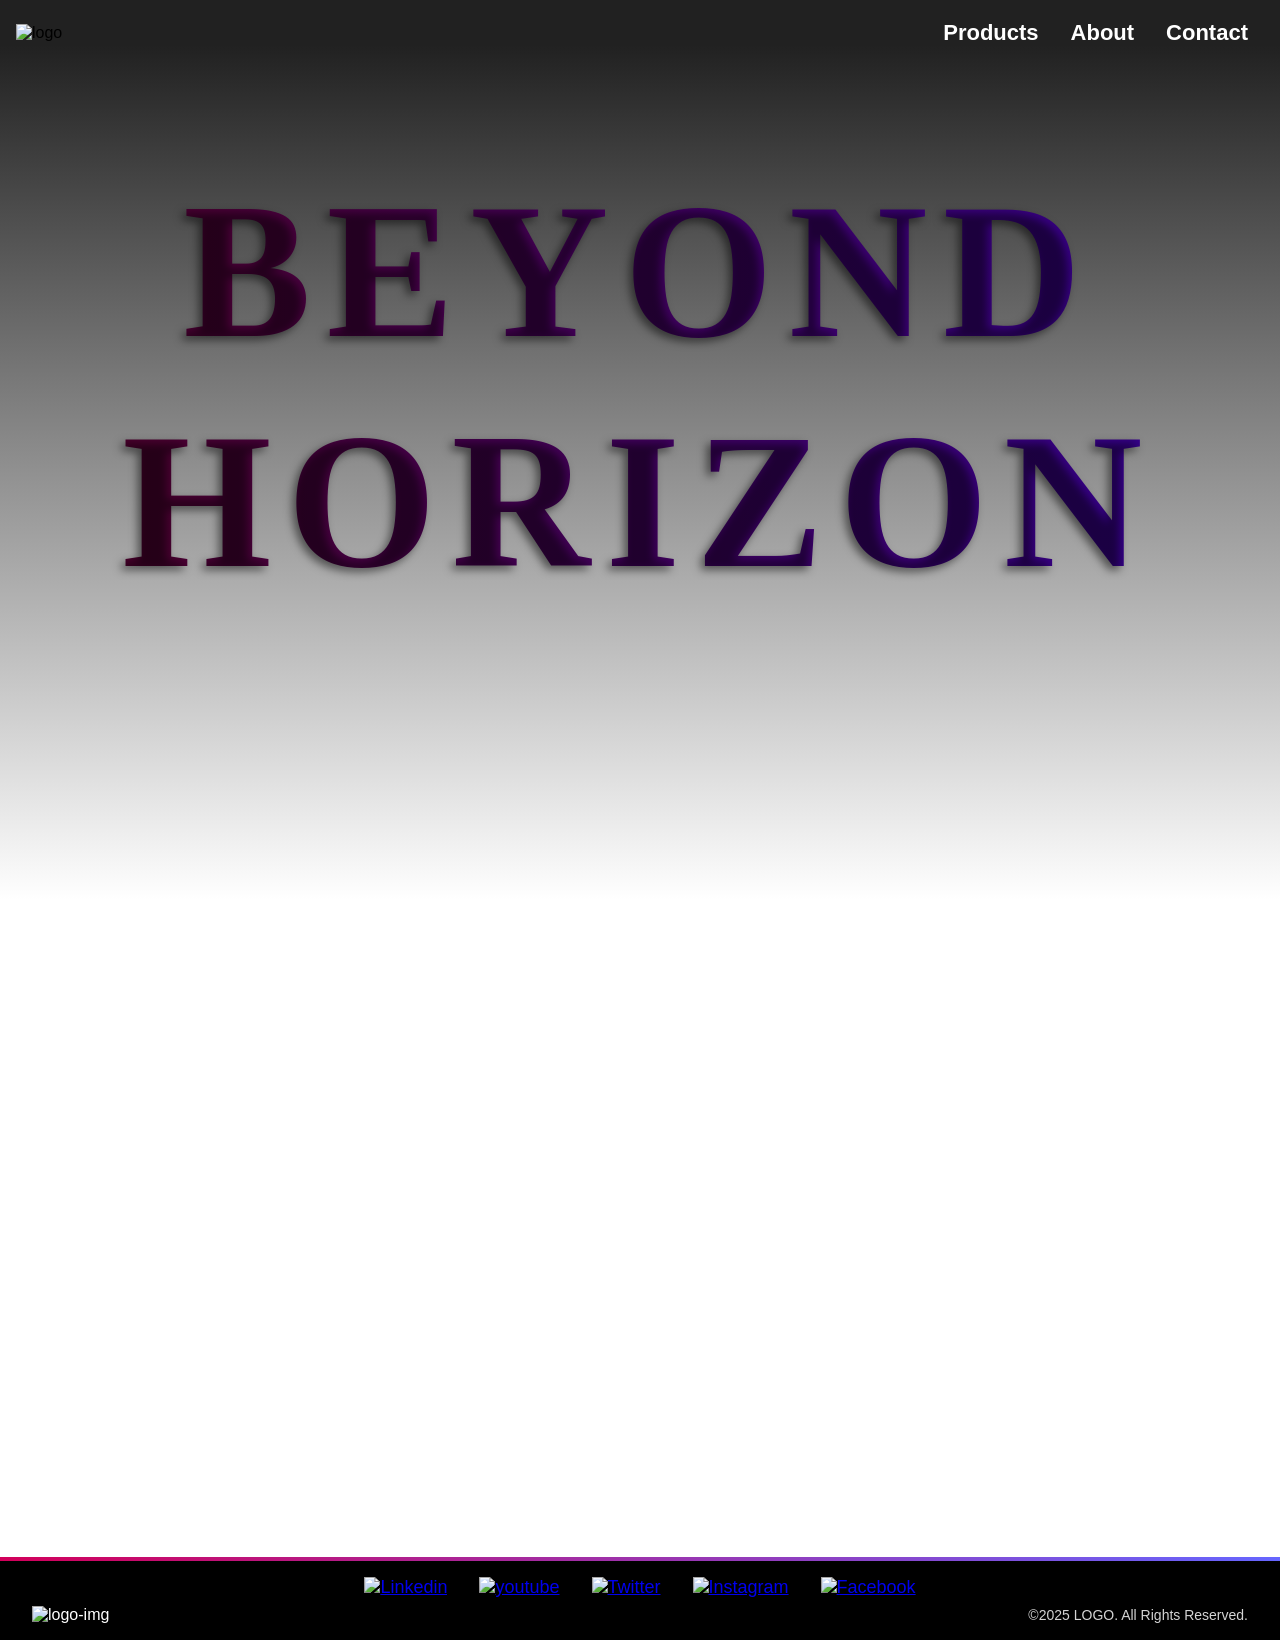
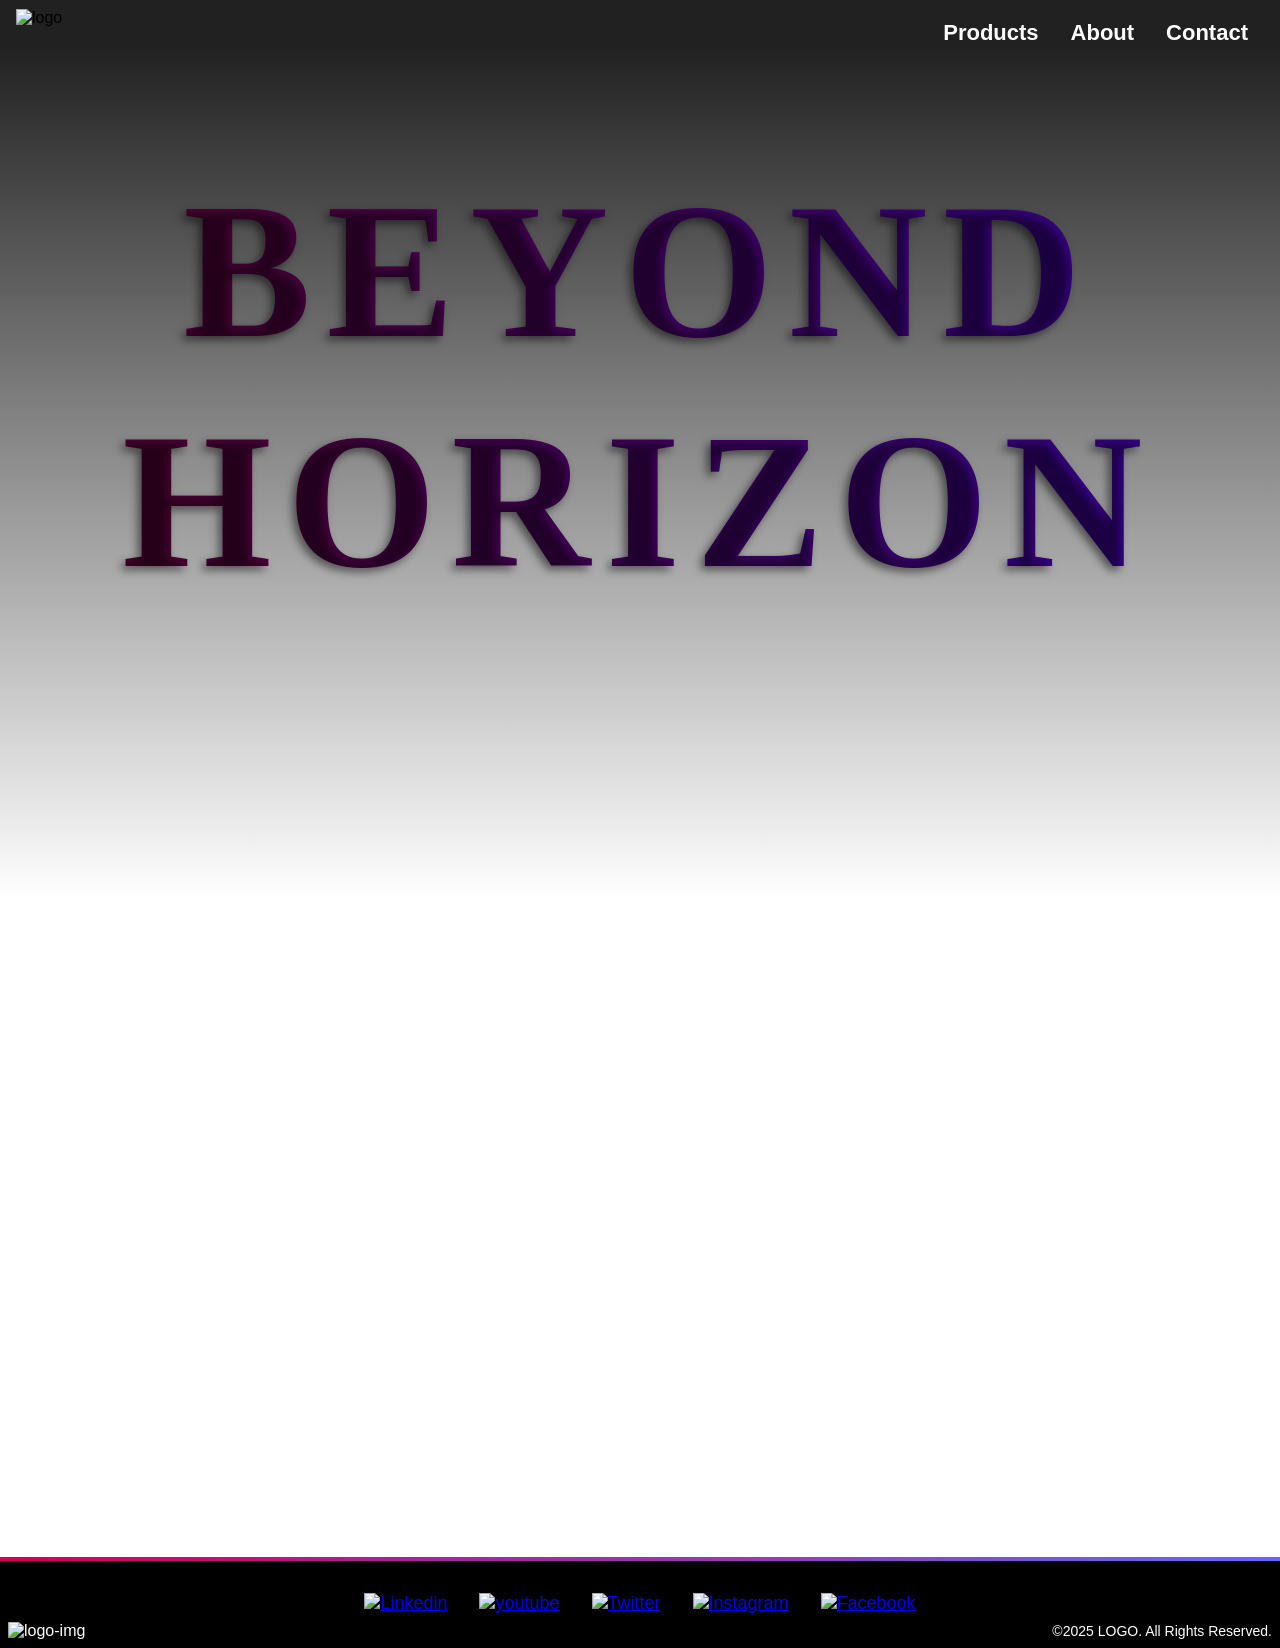

version update

--- a/src/style/home.css
+++ b/src/style/home.css
@@ -60,22 +60,22 @@ body {
     align-items: center;
     width: 100%;
     height: 100%;
-    padding: 0 1rem;
+    padding: 0rem 1rem;
 }
 
 .nav-left-section {
-    padding-right: 2rem;
+    padding-right: 1rem;
     display: flex;
     align-items: center;
-    justify-content: center;
+    justify-content: flex-start;
     height: 100%;
 }
 
 .nav-left-section img {
-    max-width: 140px;
-    max-height: 48px;
     width: auto;
-    height: auto;
+    height: 48px;
+    /* max-width: 140px; */
+    max-height: 48px;
     object-fit: contain;
     display: block;
 }
@@ -359,9 +359,18 @@ footer {
 
 }
 
+/* FOOTER STYLE */
+footer {
+    font-family: Arial, Helvetica, sans-serif;
+
+    border-top: 4px solid transparent;
+    border-image: linear-gradient(to right, #D2005A, #6666FF) 1;
+
+}
+
 .footer-container {
     min-height: 40px;
-    padding: 1rem 2rem;
+    padding: 2rem 0.5rem 0.5rem 0.5rem;
     color: white;
     background-color: rgb(0, 0, 0);
     display: grid;
@@ -438,12 +447,13 @@ footer {
 
 .copyright {
     /* margin-top: 2rem; */
-    color: rgb(212, 212, 212);
+    color: white;
     grid-area: copyright;
     text-align: center;
     font-size: 14px;
     justify-self: end;
     align-self: center;
+    font-family: Quattrocento Sans, sans-serif;
 
 }
 
@@ -491,12 +501,13 @@ footer {
 
     .nav {
         width: 100%;
-        padding: 10px 15px;
+        /* padding: 10px 15px; */
         font-size: 10px;
     }
 
     .nav-container {
         width: 100%;
+        padding: 0rem;
     }
 
     .nav-left-section {
@@ -620,60 +631,48 @@ footer {
     footer {
         width: 100%;
         overflow-x: hidden;
+        box-sizing: border-box;
     }
 
     .footer-container {
         padding: 10px;
-        width: 100%;
-        display: grid;
-        grid-template-columns: 1fr 1fr 1fr;
-        grid-template-rows: auto auto auto;
+        height: auto;
+        grid-template-columns: 1fr 1fr;
+        grid-template-rows: auto auto;
         grid-template-areas:
-            "logo logo logo"
-            "socials socials socials"
-            "copyright copyright copyright";
+            "logo socials"
+            "copyright copyright";
         justify-content: center;
         align-items: center;
+        justify-items: center;
         gap: 10px;
-        height: auto;
     }
 
     .logo {
         grid-area: logo;
-        justify-self: center;
     }
 
     .footer-container .logo {
         justify-self: center;
-
     }
 
     .socials {
         grid-area: socials;
-        padding: 0 1rem;
-        text-align: center;
         justify-self: center;
-
+        align-self: center;
     }
 
     .socials ul {
-        display: flex !important;
-        justify-content: center !important;
-        gap: 1.5rem;
         padding: 0;
-    }
-
-    .socials-items.active img {
-        filter: brightness(10);
-        transform: scale(1.2);
-        transition: all 0.2s ease;
+        gap: 1.5rem;
+        display: flex;
+        justify-content: center;
     }
 
     .copyright {
-        padding: 0;
         grid-area: copyright;
-        text-align: center;
-        font-size: 14px;
         justify-self: center;
+        text-align: center;
+        padding: 0;
     }
 }
